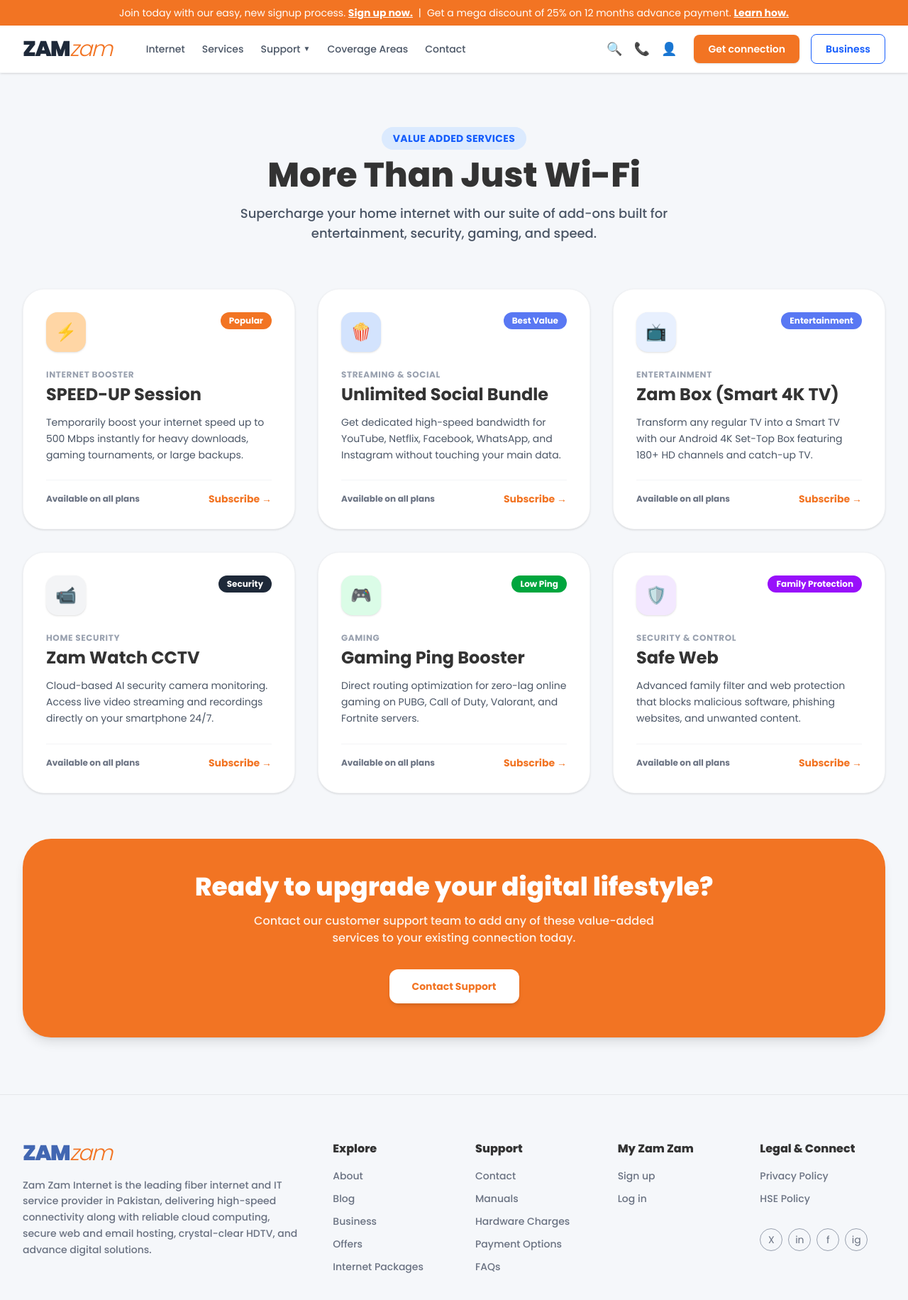
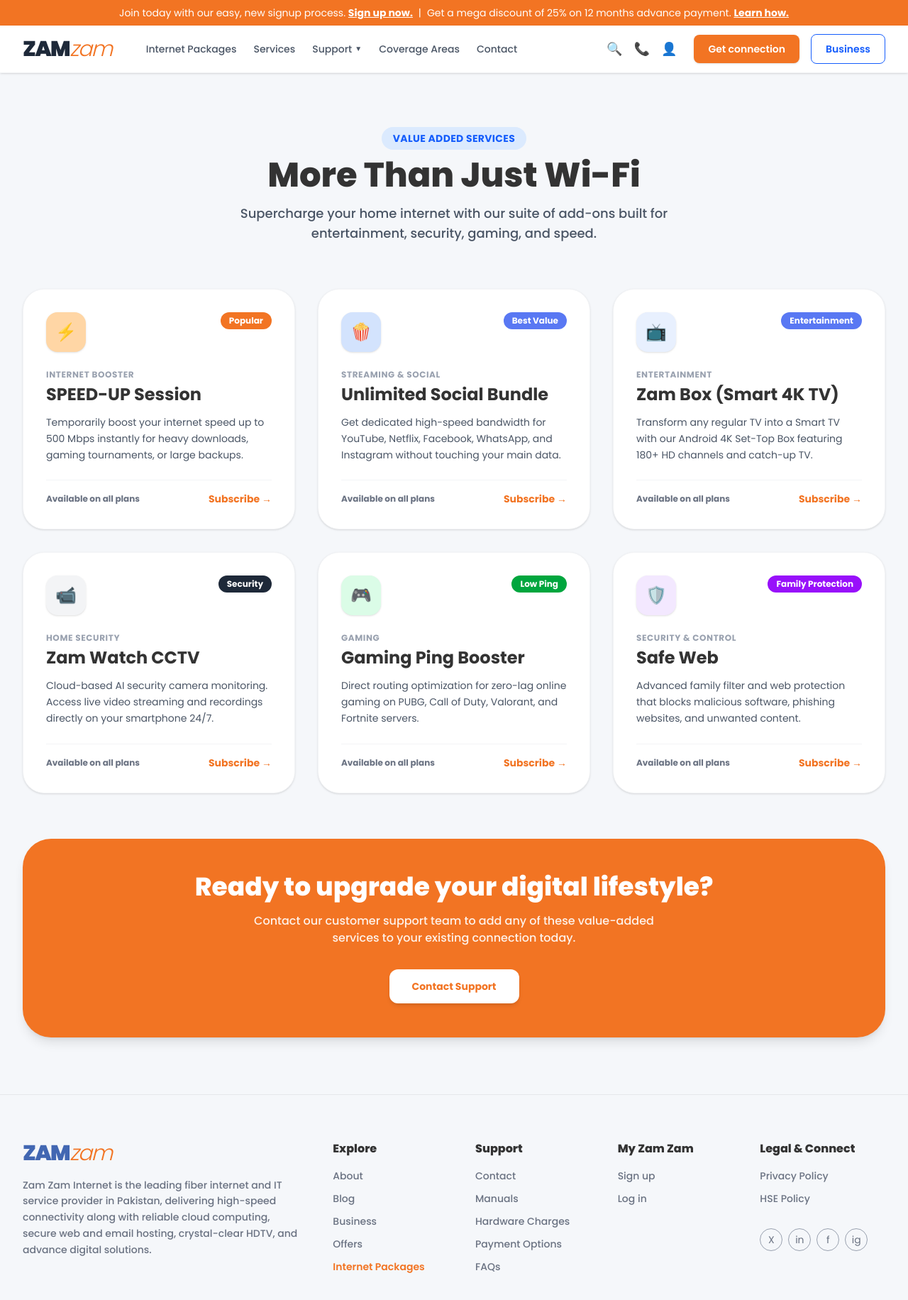
Before and after one commit to nahaing/zamzam-internet, a Next.js app: page /services in a window 1280 px wide. Shown: the top 1832 px of the page at 71% size. Built offline with nearby package versions, Linux system fonts and the light colour scheme.

Commit message:
Linked /packages page across layout.tsx

```diff
--- a/src/app/layout.tsx
+++ b/src/app/layout.tsx
@@ -26,9 +26,9 @@ export default function RootLayout({
         {/* 1. Global Top Promotional Banner */}
         <div className="bg-[#f27423] text-white text-xs sm:text-sm py-2 px-4 text-center w-full z-50">
           <p className="flex justify-center items-center gap-1 sm:gap-2 flex-wrap">
-            <span>Join today with our easy, new signup process. <a href="#" className="underline font-bold">Sign up now.</a></span>
+            <span>Join today with our easy, new signup process. <Link href="/contact" className="underline font-bold">Sign up now.</Link></span>
             <span className="hidden lg:inline">|</span>
-            <span className="hidden sm:inline">Get a mega discount of 25% on 12 months advance payment. <a href="#" className="underline font-bold">Learn how.</a></span>
+            <span className="hidden sm:inline">Get a mega discount of 25% on 12 months advance payment. <Link href="/packages" className="underline font-bold">Learn how.</Link></span>
           </p>
         </div>
 
@@ -43,7 +43,7 @@ export default function RootLayout({
                   ZAM<span className="text-[#f27423] font-light italic">zam</span>
                 </Link>
                 <nav className="hidden lg:flex items-center gap-4 xl:gap-6 text-sm">
-                  <Link href="/" className="text-gray-600 font-medium hover:text-gray-900 transition-colors">Internet</Link>
+                  <Link href="/packages" className="text-gray-600 font-medium hover:text-gray-900 transition-colors">Internet Packages</Link>
                   <Link href="/services" className="text-gray-600 font-medium hover:text-gray-900 transition-colors">Services</Link>
                   <Link href="#" className="text-gray-600 font-medium hover:text-gray-900 flex items-center gap-1 transition-colors">Support <span className="text-[10px]">▼</span></Link>
                   <Link href="#" className="text-gray-600 font-medium hover:text-gray-900 transition-colors">Coverage Areas</Link>
@@ -99,7 +99,7 @@ export default function RootLayout({
                   <li><Link href="#" className="hover:text-[#f27423] transition-colors">Blog</Link></li>
                   <li><Link href="#" className="hover:text-[#f27423] transition-colors">Business</Link></li>
                   <li><Link href="#" className="hover:text-[#f27423] transition-colors">Offers</Link></li>
-                  <li><Link href="/packages" className="hover:text-[#f27423] transition-colors">Internet Packages</Link></li>
+                  <li><Link href="/packages" className="hover:text-[#f27423] transition-colors font-semibold text-[#f27423]">Internet Packages</Link></li>
                 </ul>
               </div>
 
```
